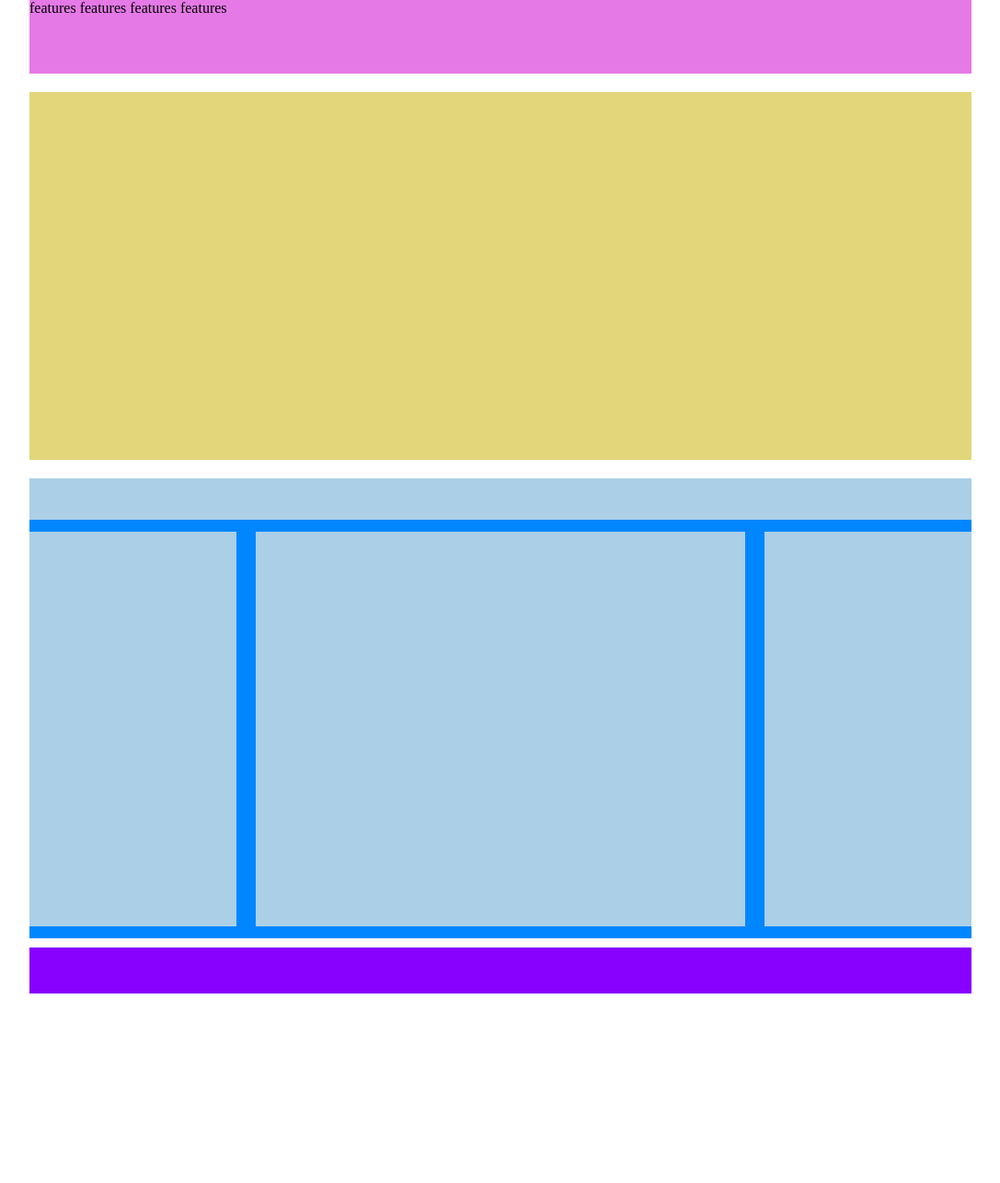
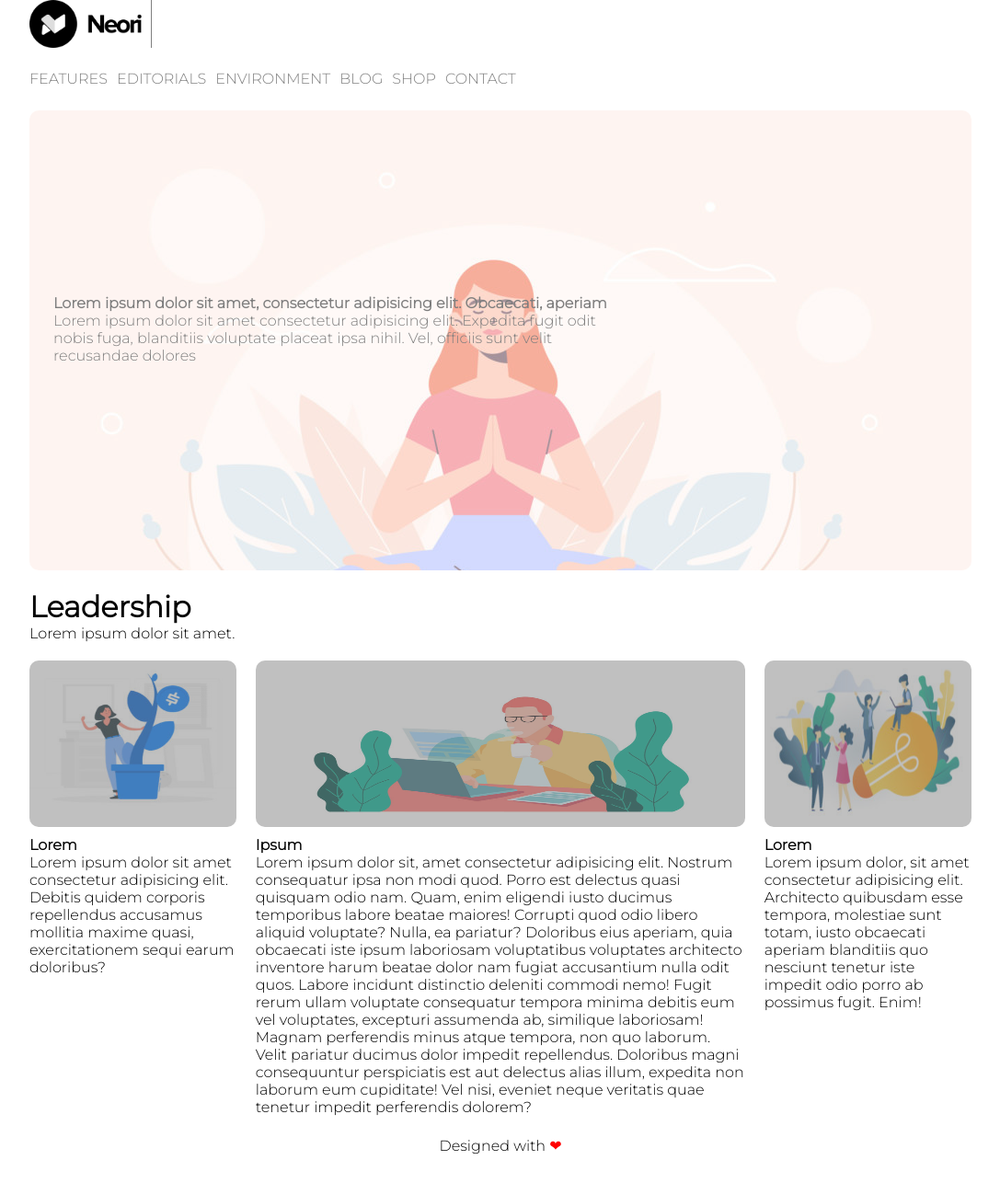
Before and after one commit to TonyBrb/htmlcss-wp, a plain HTML site: page index.html in a window 1280 px wide. Shown: the whole page at 92% size, without its empty margins (96-1183 px from the left). Before the commit the page ends 1080 px from the top, so only its background shows below. Drawn offline with Linux system fonts and the light colour scheme.

Commit message:
final commit

```diff
--- a/css/style.css
+++ b/css/style.css
@@ -8,24 +8,39 @@
   width: 80%;
   margin-left: auto;
   margin-right: auto;
+  font-family: Montserrat;
 }
 
+header{
+  width: 100%;
+  height: 100px;
+}
 
-header{
-  background-color: #E579E6;
-  height: 80px;
+.logo img{
+  width: 13%;
+  border-right: 1px solid grey;
+  padding-right: 10px;
 }
 
 nav li{
   list-style: none;
-  display: inline-block;
+  float: left;
+  margin-top: 20px;
+  margin-right: 10px;
+  text-transform: uppercase;
+
+}
+
+nav li a{
+  color: grey;
+  text-decoration: none;
 }
 
 nav li a:visited{
-  text-transform: uppercase;
-  color: white;
+   /* color: red; */
   text-decoration: none;
 }
+
 
 .clearfix::after{
   content: "";
@@ -36,24 +51,32 @@ nav li a:visited{
 main{
   margin: 20px 0 10px 0;
   min-height: 500px;
-  background-color: #0086FF;
+  /* background-color: #0086FF; */
 }
 
 .jumbotron{
-  min-height: 400px;
-  background-color: #E1D67A;
+  width: 80%;
+  min-height: 500px;
   margin-top: 20px;
   margin-bottom: 20px;
+  background-image: url(../img/banner.jpg);
+  background-color: grey;
+  background-size: cover;
+  opacity: 50%;
+  padding: 200px 374px 0px 26px;
+  border-radius: 10px;
 }
 
+
 .top{
-  background-color: #ABCFE7;
+  background-color: white;
   min-height: 45px;
 }
 
 aside, section{
   float: left;
-  margin-top: 13px;
+  margin-top: 20px;
+  margin-bottom: 13px;
   min-height: 429px;
 }
 
@@ -67,20 +90,45 @@ aside, section{
   margin-right: 2%;
 }
 
-.left{
-  background-color: #ABCFE7;
+.left div, .centre div, .right div{
+  width: 100%;
+  height: 181px;
+  background-color: grey;
+  border-radius: 10px;
+  margin-bottom: 10px;
 }
 
-.right{
-  background-color: #ABCFE7;
+.left div img{
+  width: 100%;
+  height: 100%;
+  background-size: cover;
+  opacity: 50%;
 }
 
-.centre{
-  background-color: #ABCFE7;
+.centre div img{
+  width: 100%;
+  height: 100%;
+  background-size: cover;
+  opacity: 50%;
 }
 
+.right div img{
+  width: 100%;
+  height: 100%;
+  background-size: cover;
+  opacity: 50%;
+}
+
+
 footer{
-  background-color: #8801FE;
   height: 50px;
   margin-top: 10px;
 }
+
+footer span{
+  color: red;
+}
+
+footer div{
+  text-align: center;
+}
--- a/index.html
+++ b/index.html
@@ -6,32 +6,73 @@
   <meta http-equiv="X-UA-Compatible" content="IE=edge">
   <meta name="viewport" content="width=device-width, initial-scale=1.0">
   <link rel="stylesheet" href="css/style.css">
-  <title>Document</title>
+  <link rel="preconnect" href="https://fonts.googleapis.com">
+  <link rel="preconnect" href="https://fonts.gstatic.com" crossorigin>
+  <link href="https://fonts.googleapis.com/css2?family=Montserrat:wght@300&display=swap" rel="stylesheet">
+  <title>Neori</title>
 </head>
 
 <body>
+  <!-- header composto da logo e links -->
   <header class="container">
+    <div class="logo">
+      <img src="img/logo.png" alt="logo">
+    </div>
     <nav>
       <ul>
-        <li><a href="#"></a>features</li>
-        <li><a href="#"></a>features</li>
-        <li><a href="#"></a>features</li>
-        <li><a href="#"></a>features</li>
+        <li><a href="#">Features</a></li>
+        <li><a href="#">Editorials</a></li>
+        <li><a href="#">Environment</a></li>
+        <li><a href="#">Blog</a></li>
+        <li><a href="#">Shop</a></li>
+        <li><a href="#">Contact</a></li>
       </ul>
     </nav>
   </header>
-  <div class="jumbotron container"></div>
+       <!-- Jumbotron -->
+  <div class="jumbotron container clearfix">
+    <h4>Lorem ipsum dolor sit amet, consectetur adipisicing elit. Obcaecati, aperiam</h4>
+
+    <span>Lorem ipsum dolor sit amet consectetur adipisicing elit. Expedita fugit odit nobis fuga, blanditiis voluptate placeat ipsa nihil. Vel, officiis sunt velit recusandae dolores </span>
+  </div>
+  <!-- main dove si trovano titolo e intestazioni -->
   <main class="container clearfix">
-    <div class="top"></div>
-    <aside class="left"></aside>
+    <div class="top">
+      <h1>Leadership</h1>
+      <p>Lorem ipsum dolor sit amet.</p>
+    </div>
+    <aside class="left">
+      <div>
+         <img src="img/img-1.jpg" alt="">
+      </div>
+      <h4>Lorem</h4>
+      <p>Lorem ipsum dolor sit amet consectetur adipisicing elit. Debitis quidem corporis repellendus accusamus mollitia maxime quasi, exercitationem sequi earum doloribus?</p>
+    </aside>
 
-    <section class="centre"></section>
+    <section class="centre">
+      <div>
+        <img src="img/banner-2.jpg" alt="">
+      </div>
+      <h4>Ipsum</h4>
+      <p>Lorem ipsum dolor sit, amet consectetur adipisicing elit. Nostrum consequatur ipsa non modi quod. Porro est delectus quasi quisquam odio nam. Quam, enim eligendi iusto ducimus temporibus labore beatae maiores!
+      Corrupti quod odio libero aliquid voluptate? Nulla, ea pariatur? Doloribus eius aperiam, quia obcaecati iste ipsum laboriosam voluptatibus voluptates architecto inventore harum beatae dolor nam fugiat accusantium nulla odit quos.
+      Labore incidunt distinctio deleniti commodi nemo! Fugit rerum ullam voluptate consequatur tempora minima debitis eum vel voluptates, excepturi assumenda ab, similique laboriosam! Magnam perferendis minus atque tempora, non quo laborum.
+      Velit pariatur ducimus dolor impedit repellendus. Doloribus magni consequuntur perspiciatis est aut delectus alias illum, expedita non laborum eum cupiditate! Vel nisi, eveniet neque veritatis quae tenetur impedit perferendis dolorem?</p>
+    </section>
 
-    <aside class="right"></aside>
+    <aside class="right">
+      <div>
+        <img src="img/img-3.jpg" alt="">
+      </div>
+      <h4>Lorem</h4>
+      <p>Lorem ipsum dolor, sit amet consectetur adipisicing elit. Architecto quibusdam esse tempora, molestiae sunt totam, iusto obcaecati aperiam blanditiis quo nesciunt tenetur iste impedit odio porro ab possimus fugit. Enim!</p>
+    </aside>
 
   </main>
 
-  <footer class="container"></footer>
+  <footer class="container">
+    <div>Designed with <span>&#10084</span></div>
+  </footer>
 
 </body>
 
```
